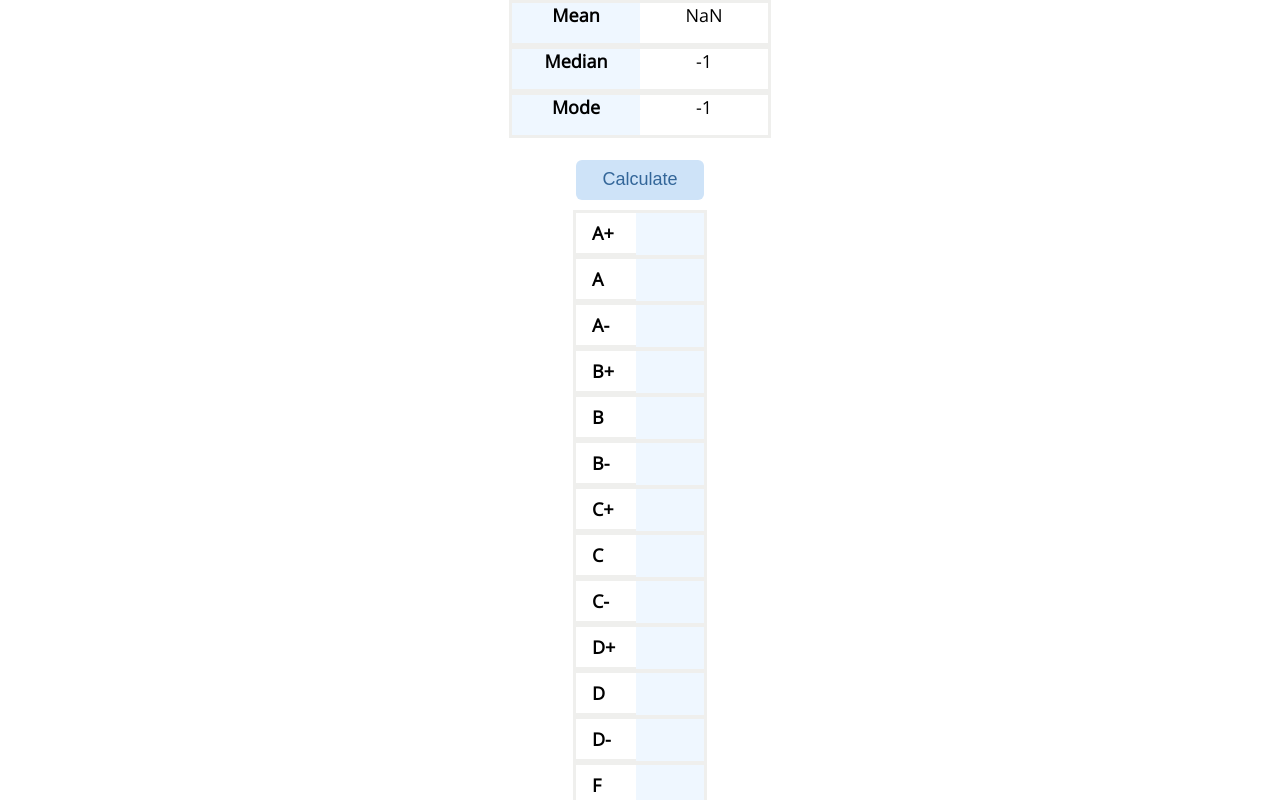
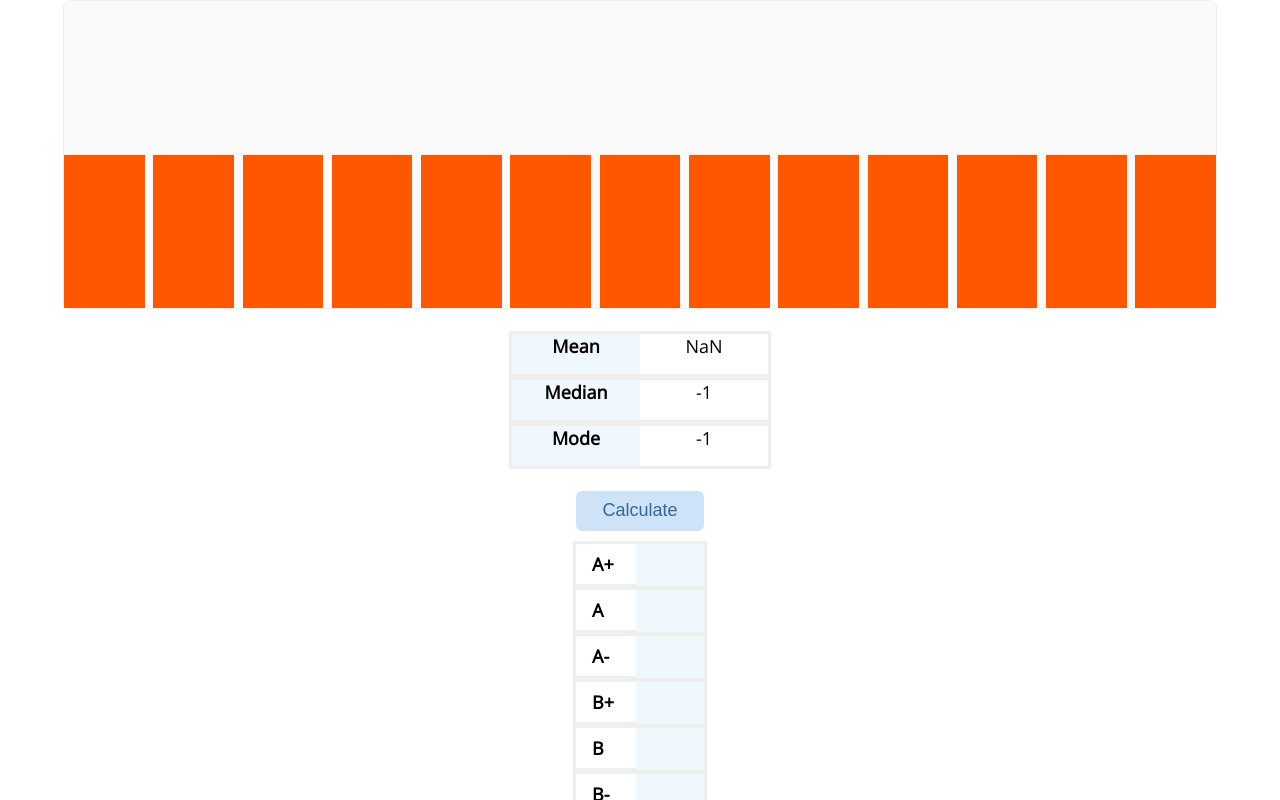
Before and after one commit to dialectrical/grade-distribution-visualizer, a React (Create React App) app: page / in a window 1280 px wide. Shown: the top 800 px of the page. Built offline with nearby package versions, Linux system fonts and the light colour scheme.

Commit message:
feat: added bargraph!

```diff
--- a/src/components/BarGraph.js
+++ b/src/components/BarGraph.js
@@ -1,5 +1,40 @@
 import React from "react";
+import { StyledBarGraph, StyledBar } from "./styles/StyledBarGraph";
 
 export const BarGraph = (props) => {
-  //build a bargraph of grade distribution from a given dataset
+  let datasetSize = 0;
+
+  for (let i = 0; i < props.arr.length; i++) {
+    datasetSize += props.arr[i];
+  }
+
+  console.log((props.arr[2] / datasetSize) * 100);
+
+  return (
+    <StyledBarGraph>
+      <StyledBar style={{ height: (props.arr[0] / datasetSize) * 100 + "%" }} />
+      <StyledBar
+        style={{
+          height: (props.arr[1] / datasetSize) * 100 + "%",
+        }}
+      />
+      <StyledBar style={{ height: (props.arr[2] / datasetSize) * 100 + "%" }} />
+      <StyledBar style={{ height: (props.arr[3] / datasetSize) * 100 + "%" }} />
+      <StyledBar style={{ height: (props.arr[4] / datasetSize) * 100 + "%" }} />
+      <StyledBar style={{ height: (props.arr[5] / datasetSize) * 100 + "%" }} />
+      <StyledBar style={{ height: (props.arr[6] / datasetSize) * 100 + "%" }} />
+      <StyledBar style={{ height: (props.arr[7] / datasetSize) * 100 + "%" }} />
+      <StyledBar style={{ height: (props.arr[8] / datasetSize) * 100 + "%" }} />
+      <StyledBar style={{ height: (props.arr[9] / datasetSize) * 100 + "%" }} />
+      <StyledBar
+        style={{ height: (props.arr[10] / datasetSize) * 100 + "%" }}
+      />
+      <StyledBar
+        style={{ height: (props.arr[11] / datasetSize) * 100 + "%" }}
+      />
+      <StyledBar
+        style={{ height: (props.arr[12] / datasetSize) * 100 + "%" }}
+      />
+    </StyledBarGraph>
+  );
 };
--- a/src/components/GradeVisualizer.js
+++ b/src/components/GradeVisualizer.js
@@ -1,4 +1,5 @@
 import React, { useState, useEffect } from "react";
+import { BarGraph } from "./BarGraph";
 import { MeanMedianMode } from "./MeanMedianMode";
 import { Button } from "./Button";
 import { TextInput } from "./TextInput";
@@ -30,6 +31,8 @@ export const GradeVisualizer = (props) => {
 
   return (
     <div>
+      <BarGraph arr={grades} />
+      <br />
       <MeanMedianMode
         gradeArr={grades}
         gradeValues={gradeValues}
--- /dev/null
+++ b/src/components/styles/StyledBarGraph.js
@@ -0,0 +1,22 @@
+import styled from "styled-components";
+
+export const StyledBarGraph = styled.div`
+  display: flex;
+  flex-direction: row;
+  justify-content: space-between;
+  background: #fafafa;
+  border: 1px solid #efefed;
+  border-radius: 7px;
+  color: #222222;
+  margin: auto;
+  width: 90vw;
+  height: 24vw;
+  text-align: center;
+  align-items: flex-end;
+`;
+
+export const StyledBar = styled.div`
+  height: 50%;
+  width: 7%;
+  background-color: #ff5700;
+`;
```
